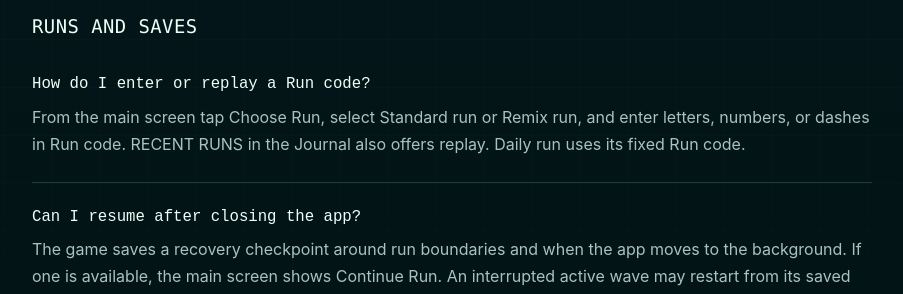
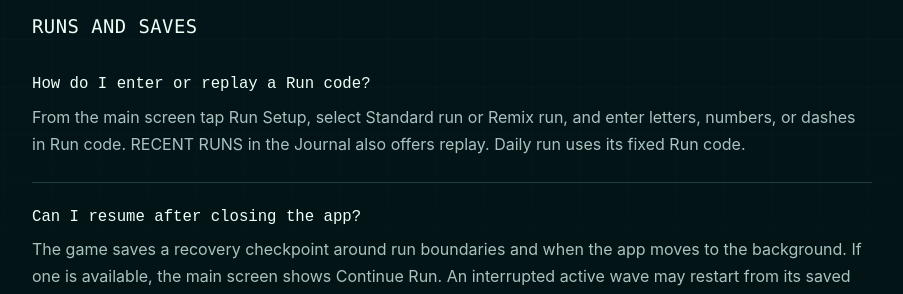
Before and after one commit to pgtgrly/pgtgrly.github.io, a Jekyll site: the page afterarc/afterarc-support.html, which Jekyll copies as it is, in a window 1280 px wide and 900 px high, scrolled down 1360 px. Shown: the part 153-447 px from the top of the window, without its empty margins (188-1091 px from the left). Built offline with Jekyll 4.4.1, drawn with Linux system fonts in a browser that asks for light colours.

Commit message:
Use Run Setup label in support copy

```diff
--- a/afterarc/afterarc-support.html
+++ b/afterarc/afterarc-support.html
@@ -18,7 +18,7 @@
 
     <section><h2>Quick start</h2><dl class="faq"><div><dt>How do I control the paddle?</dt><dd>Swipe left or right anywhere on the screen to move the paddle around the rim. Hold near either edge to keep turning. Lift and touch again anywhere; the paddle does not jump to your finger.</dd></div><div><dt>How do I launch the ball?</dt><dd>Tap the arena when the launch prompt is shown. After launch, follow the return angle and move the paddle into the ball’s path.</dd></div><div><dt>How do I use Blast?</dt><dd>Build charge through play. A ready ball glows mint. Double-tap the playfield or tap Blast to detonate around it; Blast-radius upgrades and temporary powers change the area.</dd></div><div><dt>What do jump pads and portals do?</dt><dd>Jump pads launch balls over low walls toward airborne targets. Linked portals move a ball to the exit and point it along the exit arrow.</dd></div><div><dt>What happens after wave 10?</dt><dd>Wave 10 records a victory. You can finish the run there or continue into an endless sequence with stronger combinations.</dd></div></dl></section>
 
-    <section><h2>Runs and saves</h2><dl class="faq"><div><dt>How do I enter or replay a Run code?</dt><dd>From the main screen tap Choose Run, select Standard run or Remix run, and enter letters, numbers, or dashes in Run code. RECENT RUNS in the Journal also offers replay. Daily run uses its fixed Run code.</dd></div><div><dt>Can I resume after closing the app?</dt><dd>The game saves a recovery checkpoint around run boundaries and when the app moves to the background. If one is available, the main screen shows Continue Run. An interrupted active wave may restart from its saved wave boundary and is marked as restored.</dd></div><div><dt>What stays after a run?</dt><dd>Wave upgrades reset. Records, discoveries, earned paddle colours, RECENT RUNS, Challenge rule progress, and settings stay on this device.</dd></div><div><dt>How do I leave a run?</dt><dd>Open Pause and choose Exit Run. The result screen also includes an Exit option so you can return to the main screen without starting a new run.</dd></div></dl></section>
+    <section><h2>Runs and saves</h2><dl class="faq"><div><dt>How do I enter or replay a Run code?</dt><dd>From the main screen tap Run Setup, select Standard run or Remix run, and enter letters, numbers, or dashes in Run code. RECENT RUNS in the Journal also offers replay. Daily run uses its fixed Run code.</dd></div><div><dt>Can I resume after closing the app?</dt><dd>The game saves a recovery checkpoint around run boundaries and when the app moves to the background. If one is available, the main screen shows Continue Run. An interrupted active wave may restart from its saved wave boundary and is marked as restored.</dd></div><div><dt>What stays after a run?</dt><dd>Wave upgrades reset. Records, discoveries, earned paddle colours, RECENT RUNS, Challenge rule progress, and settings stay on this device.</dd></div><div><dt>How do I leave a run?</dt><dd>Open Pause and choose Exit Run. The result screen also includes an Exit option so you can return to the main screen without starting a new run.</dd></div></dl></section>
 
     <section><h2>Scores and Game Center</h2><dl class="faq"><div><dt>Which scores reach the public leaderboard?</dt><dd>Only clean ten-wave clears in a Standard run with its qualifying Challenge rule submit. Practice, assisted, rewarded-continue, and restored runs still appear locally but do not submit to the competitive leaderboard.</dd></div><div><dt>Why did my score stay local?</dt><dd>Check the run’s result tags and your Game Center sign-in. You can sign in or open the board from Settings &gt; Leaderboards. Network or Game Center availability can also delay or prevent submission.</dd></div><div><dt>Why choose a score upgrade?</dt><dd>Score upgrades make a strong run more valuable and can support progression goals, but they do not make survival easier by themselves. Choose one when your current build can protect a long scoring line; otherwise take the upgrade that helps you stay alive.</dd></div></dl></section>
 
```
